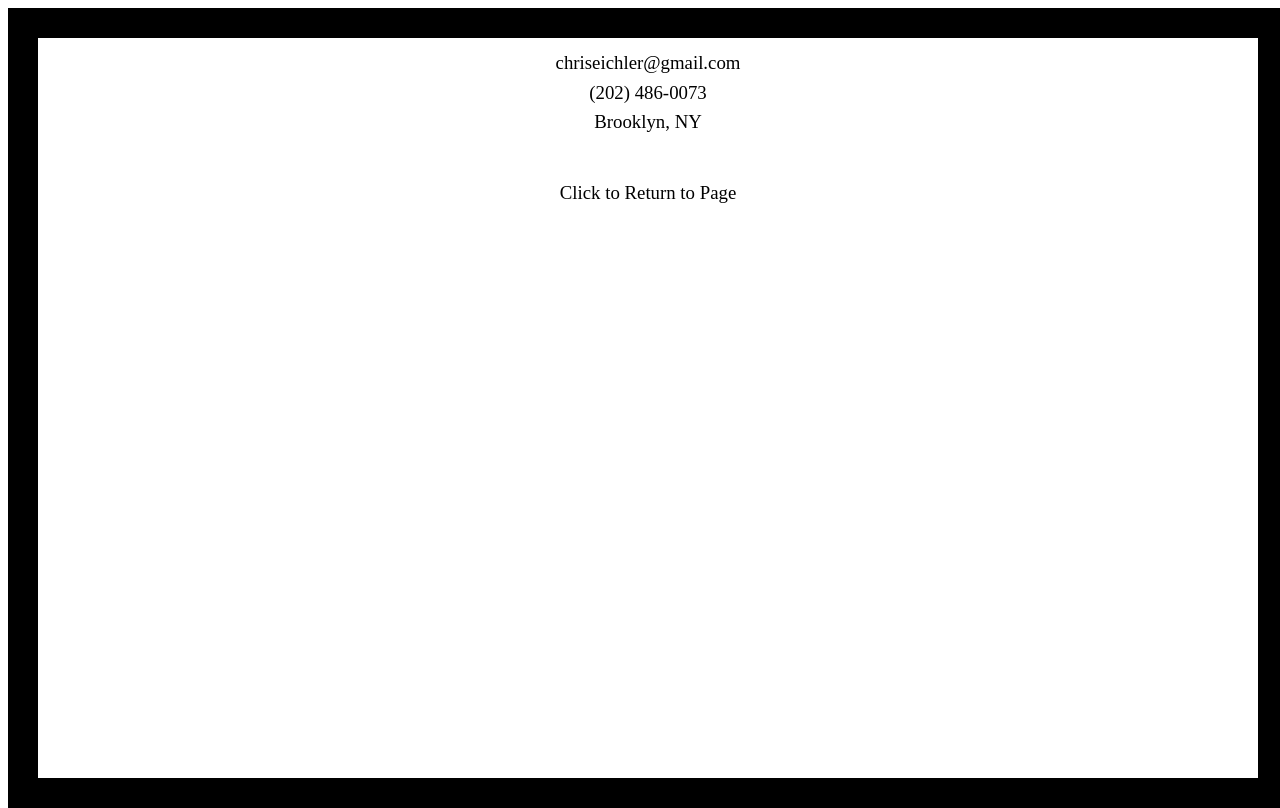
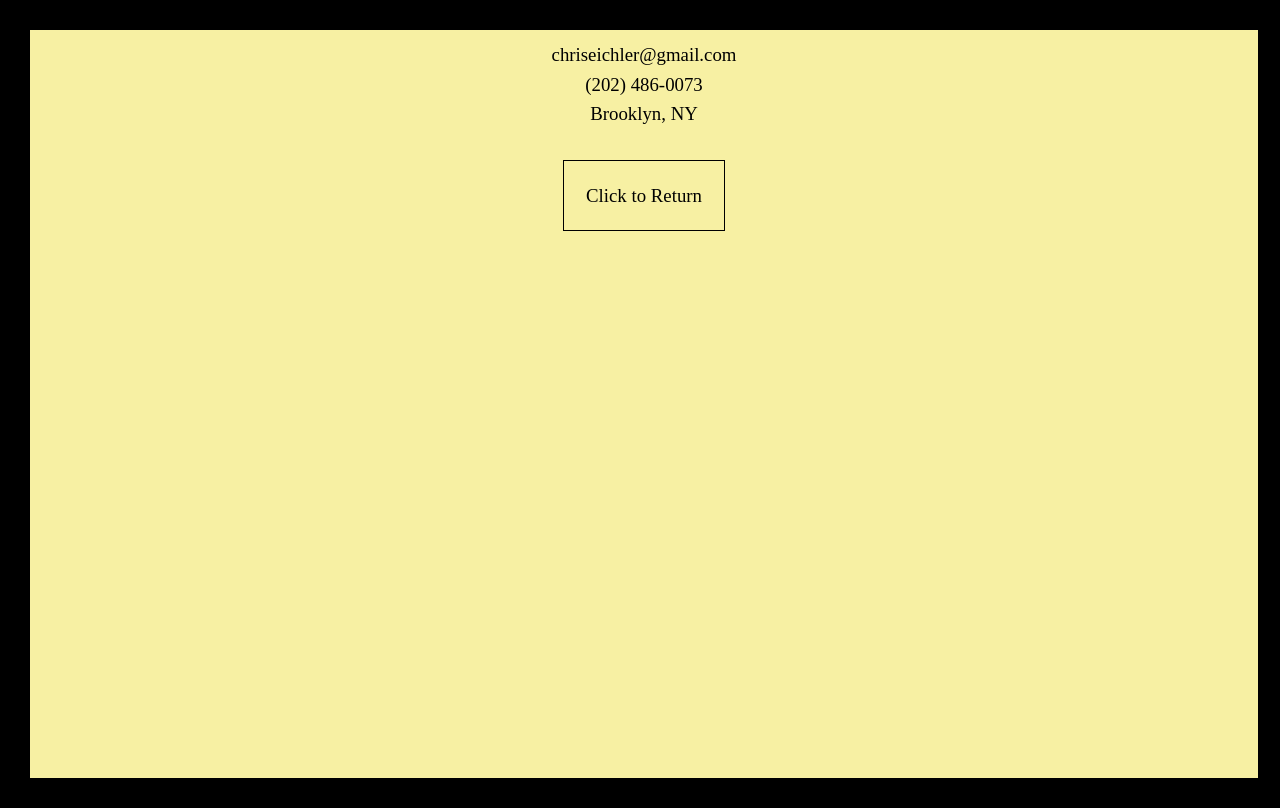
Before and after one commit to chriseichler/chriseichler.github.com, a plain HTML site: page index.html in a window 1280 px wide. Both pictures are taken after a click on the element 548 px from the left and 309 px from the top of the page. Drawn offline with nearby package versions, Linux system fonts and the light colour scheme; a web font is replaced by a local one.

Commit message:
adjusted border on contact page to get rid of white space, changed back color and put in small border on click to return

```diff
--- a/index.html
+++ b/index.html
@@ -96,7 +96,9 @@
   <p>Brooklyn, NY</p>
   <br>
   <br>
-  <p id="returnclick">Click to Return to Page</p>
+  <div id="returnclick">
+  <p>Click to Return</p>
+  </div>
 </div>
 </div>
 </body>
--- a/style.css
+++ b/style.css
@@ -280,8 +280,8 @@ p a:visited {
   height: 100%;
   position: absolute;
   font-size: 1.4em;
+  background-color: #f7f0a3;
 }
-
 
 .bigborder {
   border: 30px solid black;
@@ -290,6 +290,16 @@ p a:visited {
   bottom: 0;
   left: 0;
   right: 0;
+  margin-left: -8px;
+  margin-top: -8px;
+}
+
+#returnclick {
+padding: 10px;
+width: 140px;
+margin-right: auto;
+margin-left: auto;
+border: 1px solid black;
 }
 
 .a, .b, .c, .d, .e, .f, .g {
```
